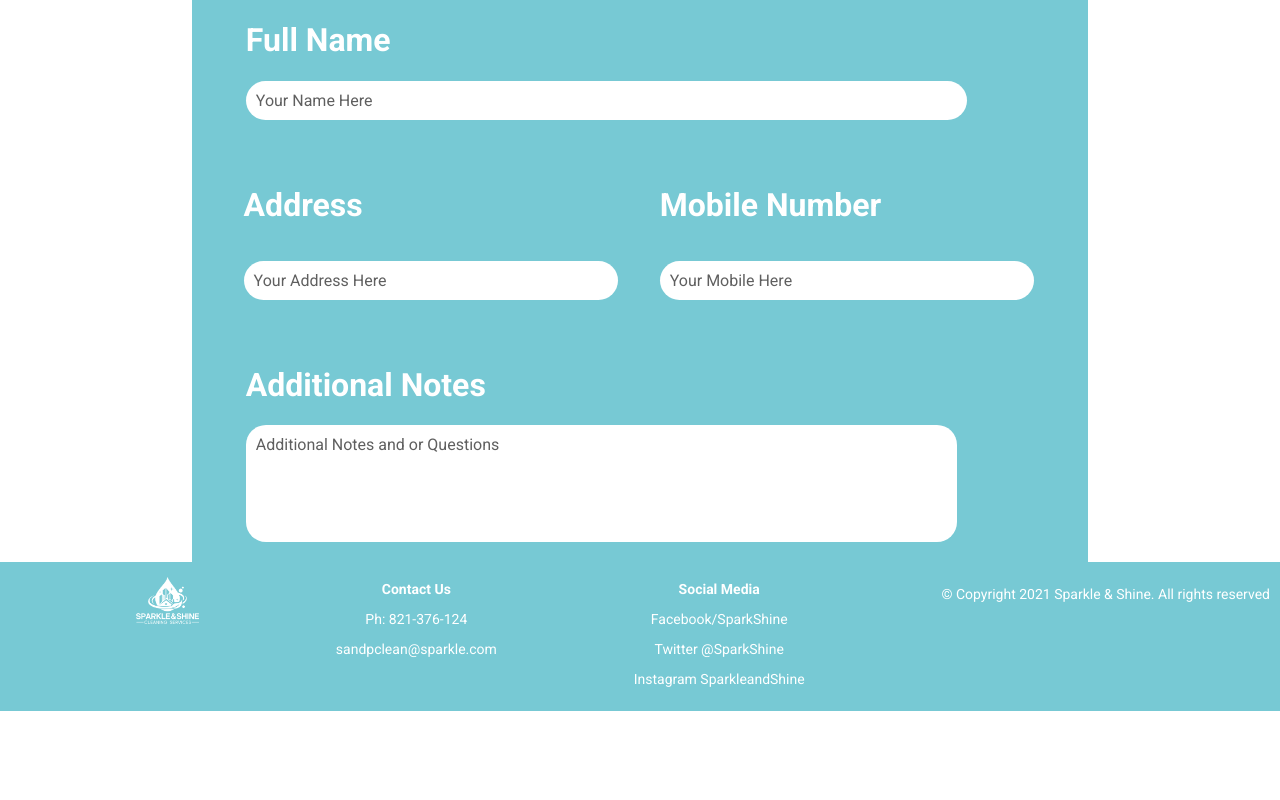
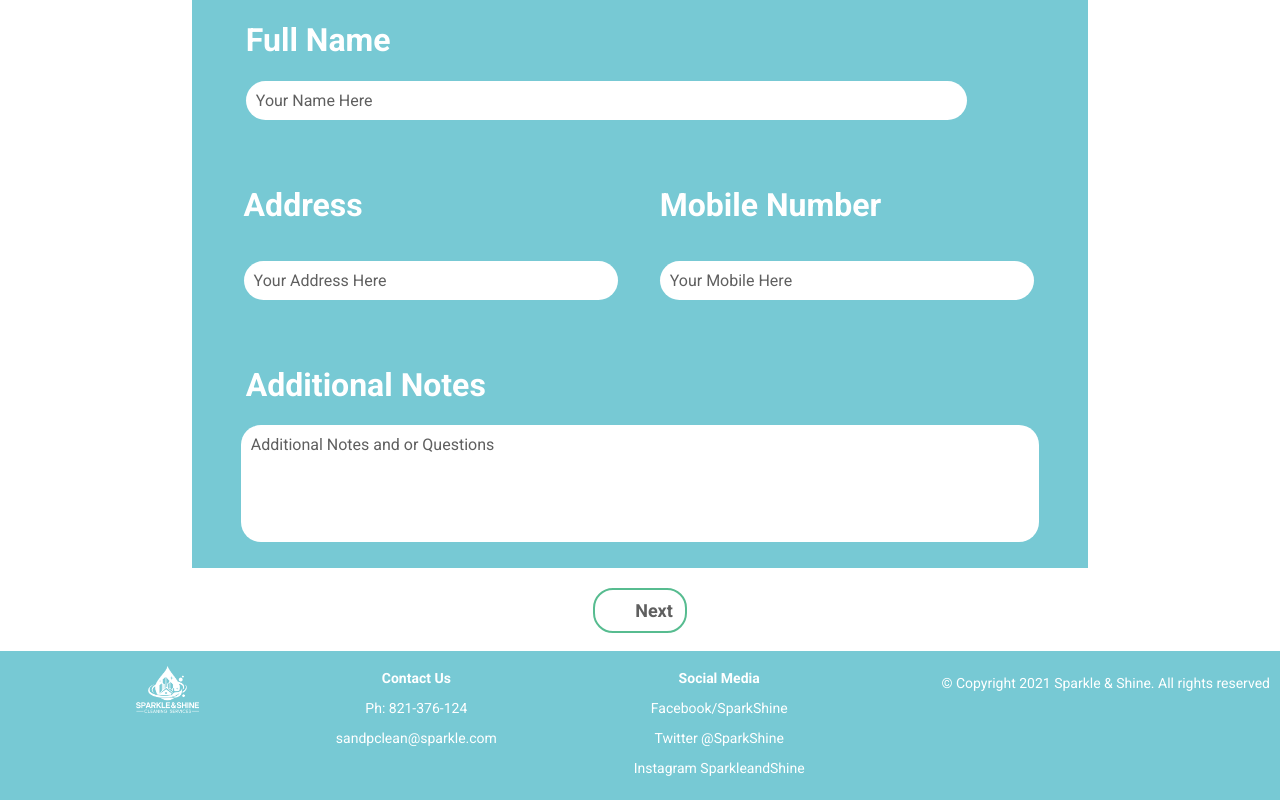
Before and after one commit to WatsonHayd/WebDesignP2Coding, a plain HTML site: page book.html in a window 1280 px wide. Shown: the part 1236-2036 px from the top of the page. Before the commit the page ends 1947 px from the top, so only its background shows below. Drawn offline with Linux system fonts and the light colour scheme.

Commit message:
Book Page Finished

```diff
--- a/book.html
+++ b/book.html
@@ -60,6 +60,9 @@
                 </div>
             </div>
 
+            <div id="bnbox">
+                <p class="nextbutton"><a href="book.html">Next</a></p>
+            </div>
 
         </div>
 
--- a/css/styles.css
+++ b/css/styles.css
@@ -351,9 +351,9 @@ nav {
     padding-top: 10px;
     padding-left: 10px;
     padding-bottom: 10%;
-    margin-left: 5%;
-    margin-bottom: 10px;
-    width: 80%;
+    margin-left: auto;
+    margin-right: auto;
+    width: 90%;
     text-align: left;
     font-size: 16px;
     background-color: white;
@@ -361,3 +361,38 @@ nav {
     font-family: 'Roboto', sans-serif;
     color: #5F5F5F;
 }
+
+.nextbutton {
+    width: 10%;
+    margin-top: 10px;
+    margin-left: auto;
+    margin-right: auto;
+    margin-bottom: 2%;
+    text-align: center;
+    font-size: 18px;
+    list-style: none;
+    background-color: white;
+    border: 2px solid #57BC90;
+    border-radius: 20px;
+}
+
+.nextbutton:hover {
+    background-color: #015249;
+}
+
+.nextbutton a {
+    font-family: 'Roboto', sans-serif;
+    font-weight: 700;
+    font-size: 18px;
+    color: #5F5F5F;
+    text-decoration: none;
+    display: inline-block;
+    padding-left: 40px;
+    padding-right: 40px;
+    padding-top: 10px;
+    padding-bottom: 10px;
+}
+
+.nextbutton a:hover {
+    color: white;
+}
```
